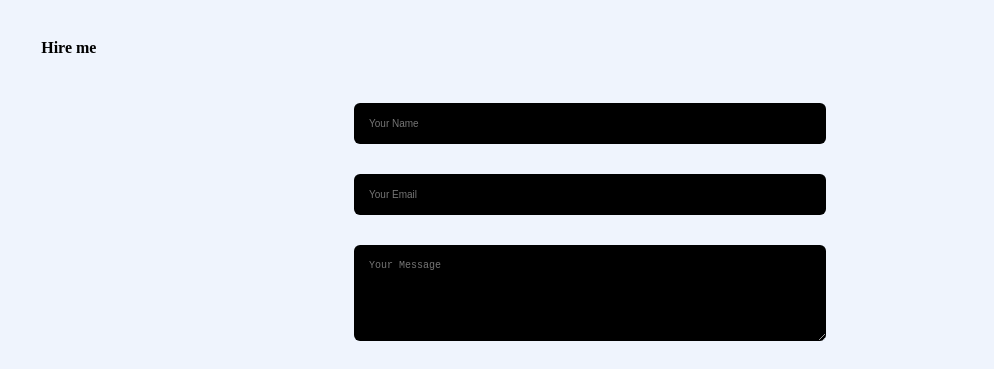
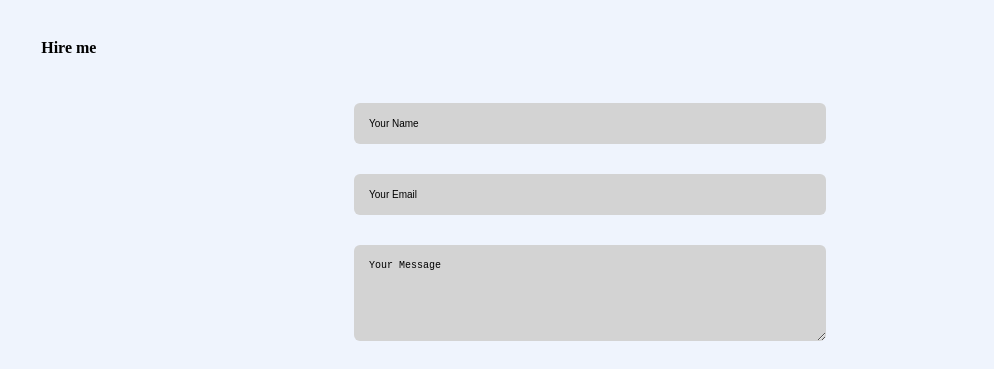
Before and after one commit to pershi27/pershi27.github.io, a plain HTML site: page profile/hire.html in a window 1280 px wide. Shown: the top 369 px of the page, 286-1280 px from the left. Drawn offline with Linux system fonts and the light colour scheme.

Commit message:
uploaded

```diff
--- a/profile/about.css
+++ b/profile/about.css
@@ -149,12 +149,15 @@ form input, form textarea{
     width: 100%;
     border: 0;
     outline: none;
-    background:black;
+    background:lightgray;
     padding: 15px;
     margin: 15px 0;
-    color:orange;
+    color:black;
     font-size: 10px;
     border-radius: 6px;
+}
+form ::-webkit-input-placeholder{
+    color:black;
 }
 form .btn2{
     padding: 14px 60px;
```
